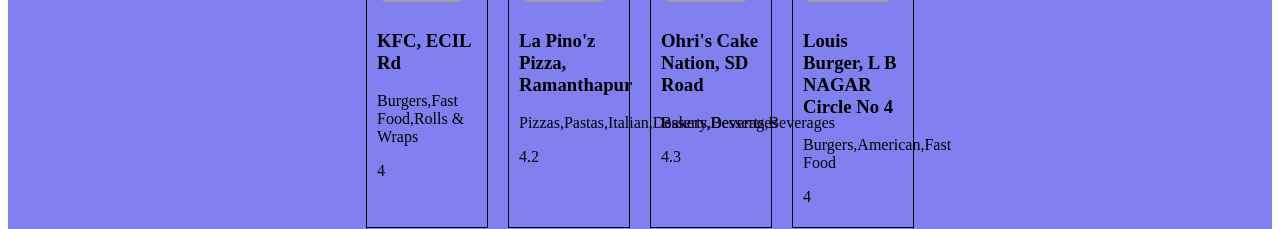
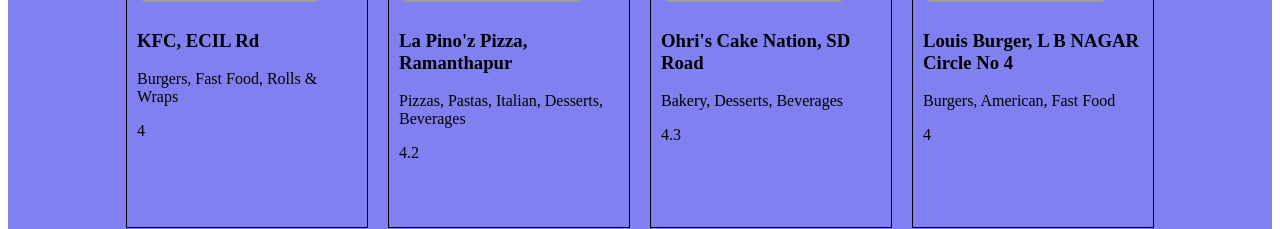
Before and after one commit to udaykumarburgula2k/namaste-react-uday, a React (Vite) app: page / in a window 1280 px wide. Shown: the part 222-451 px from the top of the page. Built offline with nearby package versions, Linux system fonts and the light colour scheme; grey boxes are pictures that could not be loaded.

Commit message:
cuisines adjusted css

```diff
--- a/App.js
+++ b/App.js
@@ -1263,7 +1263,7 @@
             src={"https://media-assets.swiggy.com/swiggy/image/upload/fl_lossy,f_auto,q_auto,w_660/"+ cloudinaryImageId}
             alt="Fav restaurant" />
             <h3>{name}, {locality}</h3>
-            <p>{cuisines.join(",")}</p>
+            <p className="cuisines" title={cuisines.join(", ")}>{cuisines.join(", ")}</p>
             <p>{avgRating}</p>
         </div>
     );
--- a/index.css
+++ b/index.css
@@ -19,7 +19,7 @@
     list-style-type: none;
 }
 
-.rest-container{
+.rest-container {
     display: flex;
     flex-wrap: wrap;
     justify-content: center;
@@ -27,7 +27,7 @@
 
 .rest-card {
     border: 1px solid black;
-    width: 100px;
+    width: 220px; /* increased so long text has room to wrap */
     margin: 10px;
     padding: 10px;
     height: 300px;
@@ -36,7 +36,7 @@
     .rest-card:hover {
         box-shadow: 0 4px 8px 0 rgba(0, 0, 0, 0.2), 0 6px 20px 0 rgba(0, 0, 0, 0.19);
         border: 10px solid black;
-        cursor:pointer;
+        cursor: pointer;
     }
 
 .rest-logo {
```
